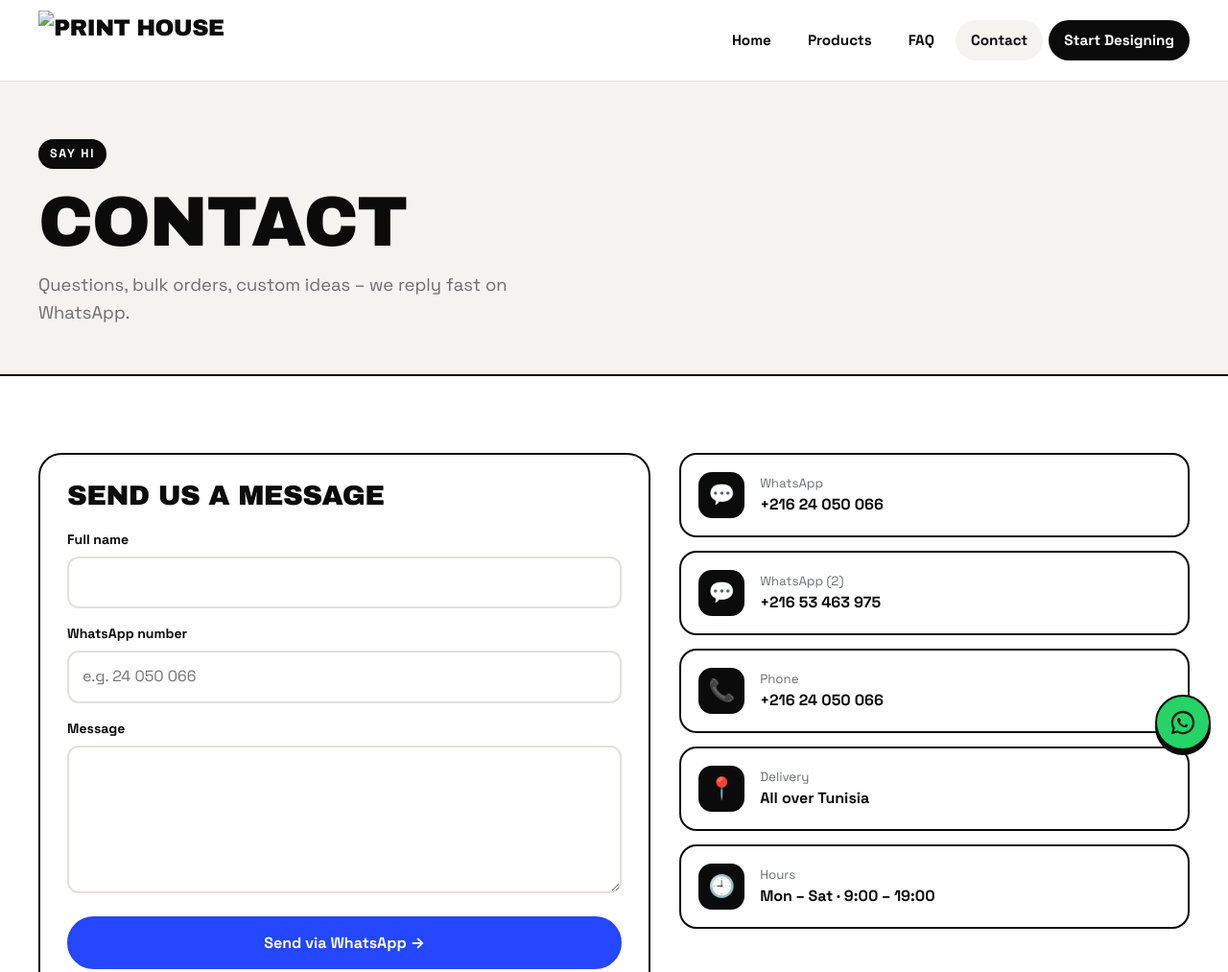
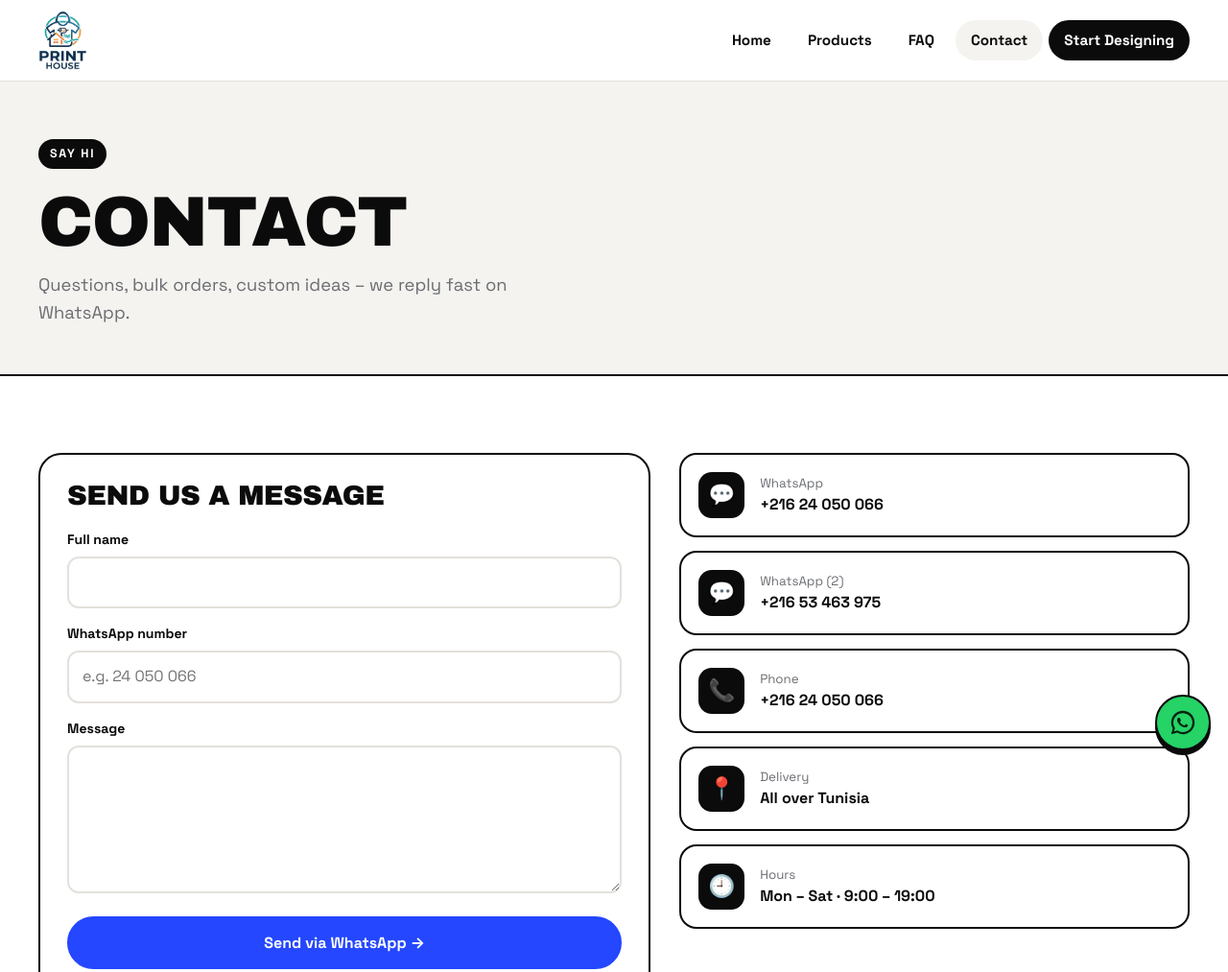
Before and after one commit to zaydoun30/printhouse, a plain HTML site: page contact.html in a window 1280 px wide. Shown: the top 1013 px of the page at 96% size. Drawn offline with Linux system fonts and the light colour scheme.

Commit message:
Add files via upload

```diff
--- a/app.js
+++ b/app.js
@@ -83,7 +83,7 @@ function layout(){
   const nav=[['index.html','Home','home'],['products.html','Products','products'],['faq.html','FAQ','faq'],['contact.html','Contact','contact']];
   document.body.insertAdjacentHTML('afterbegin',`
   <header class="site"><div class="wrap">
-    <a class="logo" href="index.html"><img src="img/logo.png" alt="Print House"></a>
+    <a class="logo" href="index.html"><img src="ph-logo.png" alt="Print House"></a>
     <button class="burger" aria-label="Menu">☰</button>
     <nav class="main">${nav.map(n=>`<a href="${n[0]}" class="${page===n[2]?'on':''}">${n[1]}</a>`).join('')}<a class="cta" href="products.html#customizer">Start Designing</a></nav>
   </div></header>`);
@@ -91,7 +91,7 @@ function layout(){
   <a class="float-wa" href="https://wa.me/${WA_NUMBER}" target="_blank" rel="noopener" aria-label="WhatsApp" style="color:#04210f">${WA_ICON}</a>
   <footer class="site"><div class="wrap">
     <div class="cols">
-      <div><a class="logo badge" href="index.html"><img src="img/logo.png" alt="Print House"></a><p style="color:#b8b9bd;margin-top:14px;max-width:360px">Custom printing for Tunisia's creators. Upload your art, we print it on premium streetwear and deliver to your door.</p></div>
+      <div><a class="logo badge" href="index.html"><img src="ph-logo.png" alt="Print House"></a><p style="color:#b8b9bd;margin-top:14px;max-width:360px">Custom printing for Tunisia's creators. Upload your art, we print it on premium streetwear and deliver to your door.</p></div>
       <div><h4>Shop</h4><a href="products.html?p=tshirt#customizer">T-Shirts</a><a href="products.html?p=hoodie#customizer">Hoodies</a><a href="products.html?p=beanie#customizer">Beanies</a><a href="products.html?p=case#customizer">Phone Cases</a><a href="products.html?p=tote#customizer">Tote Bags</a></div>
       <div><h4>Help</h4><a href="faq.html">FAQ</a><a href="contact.html">Contact</a><a href="https://wa.me/${WA_NUMBER}" target="_blank" rel="noopener">WhatsApp +216 24 050 066</a><a href="https://wa.me/${WA_NUMBER2}" target="_blank" rel="noopener">WhatsApp +216 53 463 975</a></div>
     </div>
--- a/contact.html
+++ b/contact.html
@@ -3,9 +3,9 @@
 <title>Contact – Print House</title><meta name="description" content="Reach Print House on WhatsApp.">
 <link rel="preconnect" href="https://fonts.googleapis.com"><link rel="preconnect" href="https://fonts.gstatic.com" crossorigin>
 <link href="https://fonts.googleapis.com/css2?family=Archivo+Black&family=Space+Grotesk:wght@400;500;700&display=swap" rel="stylesheet">
-<link rel="icon" type="image/png" sizes="32x32" href="img/favicon-32.png"><link rel="icon" type="image/png" sizes="512x512" href="img/favicon.png"><link rel="apple-touch-icon" href="img/apple-touch-icon.png">
-<meta property="og:type" content="website"><meta property="og:site_name" content="Print House"><meta property="og:title" content="Print House"><meta property="og:description" content="Custom printing in Tunisia. Upload your design, we print it on T-shirts, hoodies, beanies, phone cases and tote bags."><meta property="og:image" content="https://printhouse.tn/img/og-image.png"><meta property="og:url" content="https://printhouse.tn/">
-<meta name="twitter:card" content="summary_large_image"><meta name="twitter:title" content="Print House"><meta name="twitter:image" content="https://printhouse.tn/img/og-image.png"><meta name="theme-color" content="#0b0b0c"><link rel="stylesheet" href="style.css"></head>
+<link rel="icon" type="image/png" sizes="32x32" href="ph-favicon-32.png"><link rel="icon" type="image/png" sizes="512x512" href="ph-favicon.png"><link rel="apple-touch-icon" href="ph-apple-touch-icon.png">
+<meta property="og:type" content="website"><meta property="og:site_name" content="Print House"><meta property="og:title" content="Print House"><meta property="og:description" content="Custom printing in Tunisia. Upload your design, we print it on T-shirts, hoodies, beanies, phone cases and tote bags."><meta property="og:image" content="https://zaydoun30.github.io/printhouse/ph-og-image.png"><meta property="og:url" content="https://zaydoun30.github.io/printhouse/">
+<meta name="twitter:card" content="summary_large_image"><meta name="twitter:title" content="Print House"><meta name="twitter:image" content="https://zaydoun30.github.io/printhouse/ph-og-image.png"><meta name="theme-color" content="#0b0b0c"><link rel="stylesheet" href="style.css"></head>
 <body data-page="contact">
 
 <div class="page-hero"><div class="wrap"><span class="eyebrow">Say hi</span><h1>Contact</h1><p class="lead" style="margin-top:14px">Questions, bulk orders, custom ideas – we reply fast on WhatsApp.</p></div></div>
```
Also changed, not shown: faq.html (+3 -3 lines), index.html (+3 -3 lines), order.html (+3 -3 lines), products.html (+3 -3 lines), thank-you.html (+3 -3 lines), ph-apple-touch-icon.png (added), ph-favicon-32.png (added), ph-favicon.png (added), ph-logo.png (added), ph-og-image.png (added).
